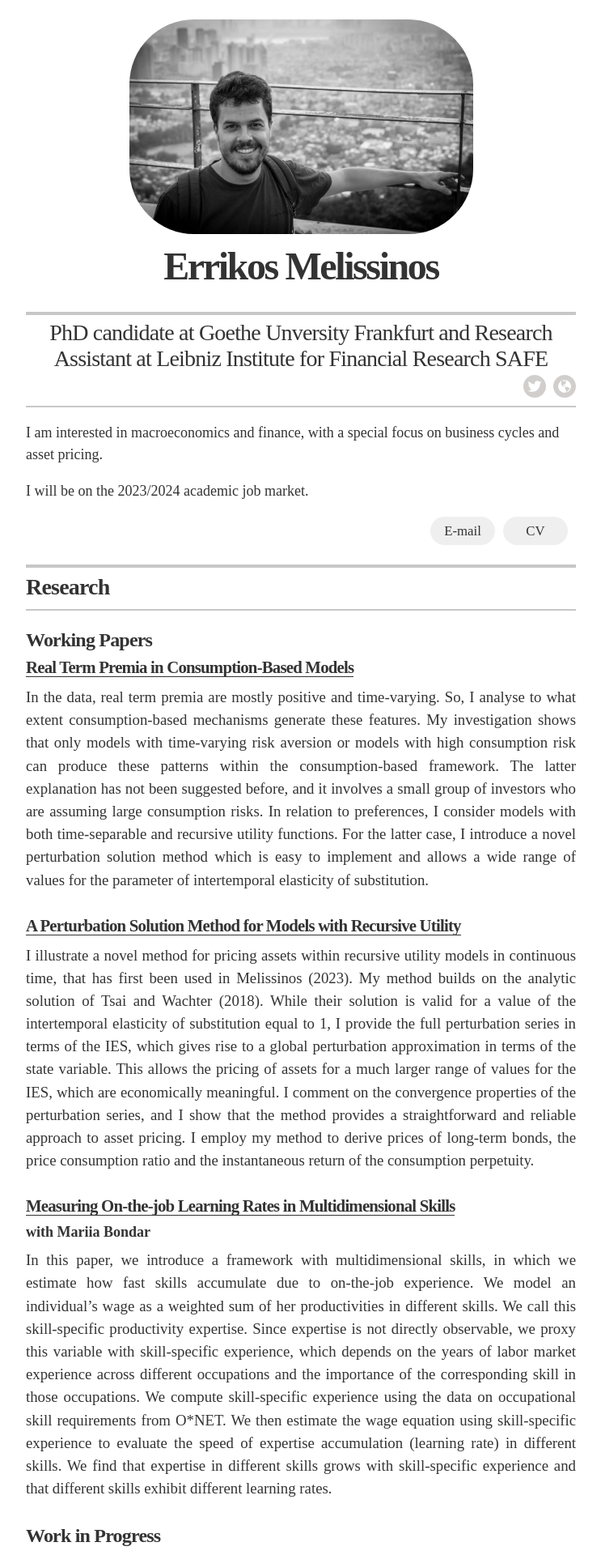
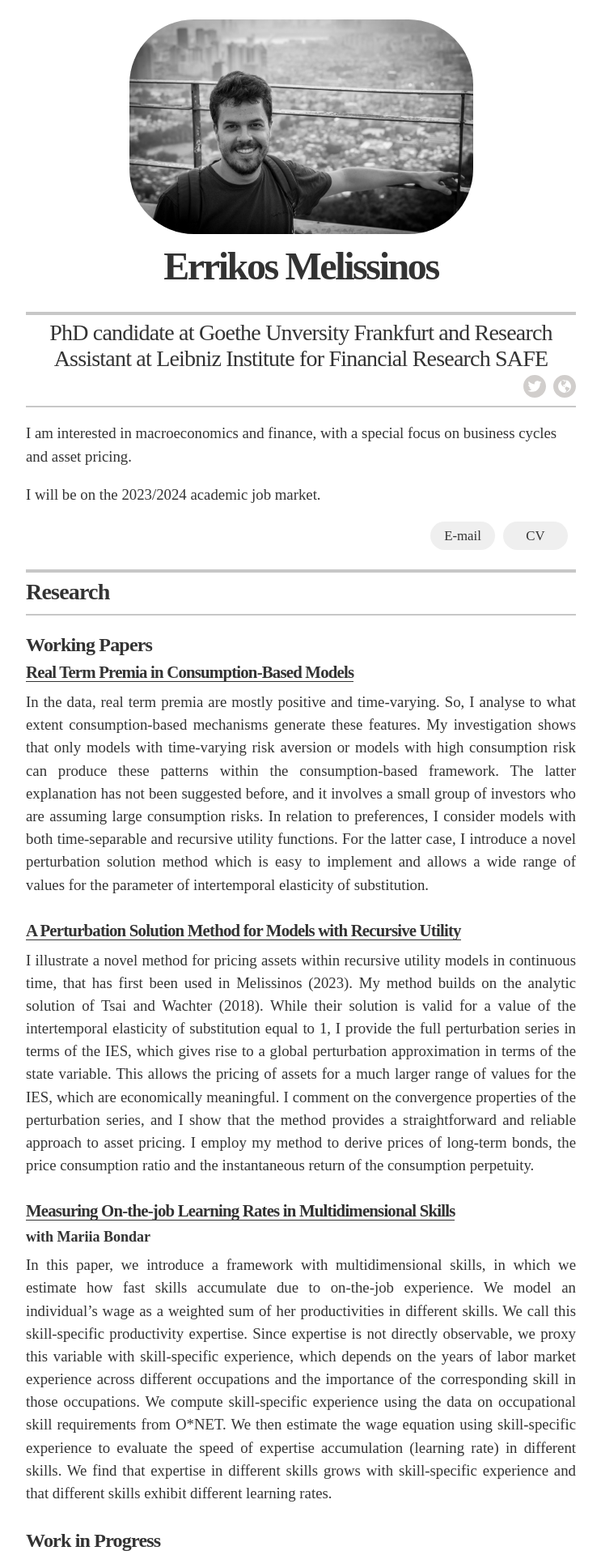
Before and after one commit to errikos-melissinos/errikos-melissinos.github.io, a Jekyll site: the page built from index.html, in a window 1280 px wide. Shown: the top 1920 px of the page at 81% size, without its empty margins (268-1011 px from the left). Built offline with Jekyll 4.4.1, drawn with Linux system fonts in a browser that asks for light colours.

Commit message:
Update _resume.scss

```diff
--- a/_sass/_resume.scss
+++ b/_sass/_resume.scss
@@ -76,7 +76,7 @@
   }
 
   .executive-summary {
-    @include media_larger_than_mobile { font-size: 1.125rem; }
+    @include media_larger_than_mobile { font-size: 1.175rem; }
   }
 }
 
@@ -132,7 +132,7 @@
   width: 80px;
   font-size: 1.05rem;
   // @include sans_light;
-  font-family: 'Minion Pro', Baskerville, serif;
+  font-family: Baskerville, serif;
   color: #333;
   line-height: 35px;
   @include transition(all .2s ease);
@@ -155,7 +155,7 @@
 
   .resume-item-title {
     // @include sans_bold;
-    font-family:Baskerville, serif;
+    font-family: Baskerville, serif;
     margin: 0 0 .75rem;
     font-size: 1.3rem;
     letter-spacing: -.05rem;
@@ -226,7 +226,7 @@
   .page-header { padding: 1rem 0 .2rem;
     .header-name {
       // @include sans_bold;
-      font-family: 'Minion Pro Bold', serif;
+      font-family: Baskerville, serif;
       font-size: 2rem;
       margin: 0 0 .2rem;
       font-style: bold;
```
